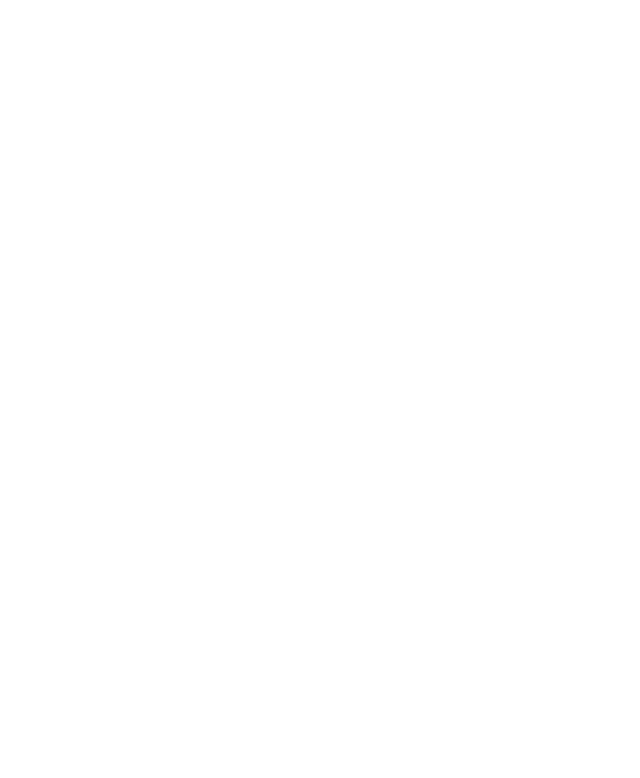
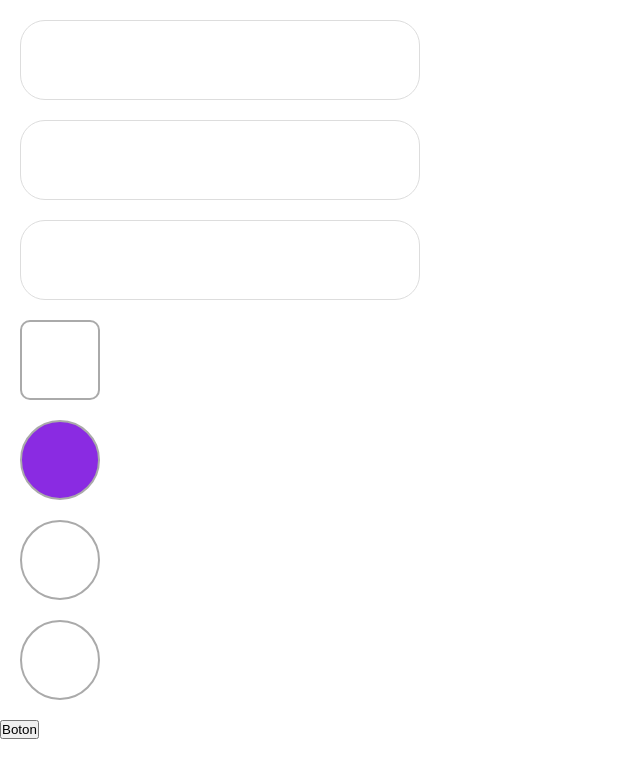
Before and after one commit to isamucool/Formulario_JS, a plain HTML site: page index.html in a window 1280 px wide. Shown: the whole page, without its empty margins (0-640 px from the left). Drawn offline with Linux system fonts and the light colour scheme.

Commit message:
manda nombre

```diff
--- a/css/style.css
+++ b/css/style.css
@@ -0,0 +1,79 @@
+*{
+    margin: 0;
+    padding: 0;
+    box-sizing: border-box;
+}
+
+input {
+    display: block;
+    margin: 20px;
+}
+
+input[type="text"], input[type="password"]{
+    font-size: 40px;
+    height: 80px;
+    width: 400px;
+   border: none;
+   border: 1px solid #ddd;
+   border-radius: 25px;
+}
+
+.check {
+    position: relative;
+    width: 80px;
+    height: 80px;
+    margin: 20px;
+}
+
+input[type="checkbox"] {
+    position: absolute;
+    margin: 0;
+    height: inherit;
+    width: inherit;
+    opacity: 0;
+    z-index: 99;
+}
+
+input[type="checkbox"] + label {
+    border-radius: 10px;
+    position: absolute;
+    height: inherit;
+    width: inherit;
+    display: block;
+    background-color: white;
+    border: 2px solid #aaa;
+}
+
+input[type="checkbox"]:checked + label{
+    background-color: blueviolet;
+}
+
+.rad{
+    position: relative;
+    margin: 20px;
+    height: 80px;
+    width: 80px;
+}
+
+input[type="radio"] {
+    position: absolute;
+    margin: 0;
+    height: inherit;
+    width: inherit;
+    opacity: 0;
+    z-index: 99;
+}
+
+input[type="radio"] + label {
+    border-radius: 50%;
+    position: absolute;
+    height: inherit;
+    width: inherit;
+    display: block;
+    background-color: white;
+    border: 2px solid #aaa;
+}
+
+input[type="radio"]:checked + label{
+    background-color: blueviolet;
+}
--- a/index.html
+++ b/index.html
@@ -8,6 +8,30 @@
     <link rel="stylesheet" href="css/style.css">
 </head>
 <body>
+
+    <form action="">
+        <input type="text" name="" id="nombre">
+        <input type="text" name="" id="apellido">
+        <input type="password" name="" id="password">
+        <div class="check">
+            <input type="checkbox" name="" id="condiciones">
+            <label ></label>
+        </div>
+
+        <div class="rad">
+            <input type="radio" name="gender" value="Femenino" checked><label for=""></label>
+        </div>
+        <div class="rad">
+            <input type="radio" name="gender" value="Masculino"><label for=""></label>
+        </div>
+        <div class="rad">
+            <input type="radio" name="gender" value="Otro"><label for=""></label>
+        </div>
+        <!-- <input type="submit"> -->
+
+        <button type="button" id="button">Boton</button>
+
+    </form>
     <script src="scripts/script.js"></script>
 
 </body>
--- a/scripts/script.js
+++ b/scripts/script.js
@@ -0,0 +1,9 @@
+var inputNombre = document.getElementById('nombre');
+var inputApellido = document.getElementById('apellido');
+var inputPassword = document.getElementById('password');
+
+var boton = document.getElementById('button');
+boton.addEventListener('click', handle);
+function handle(e){
+    console.log(inputNombre.value)
+}
```
